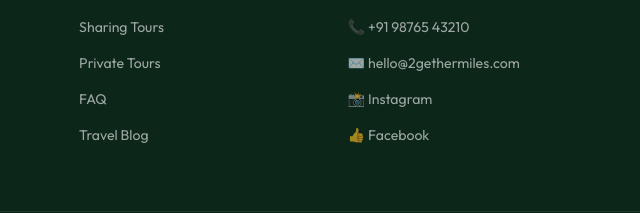
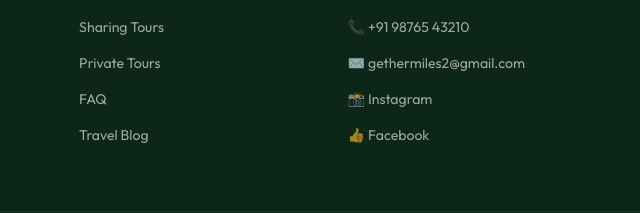
Before and after one commit to surajitoraon07-cloud/2GetherMiles, a plain HTML site: page index.html in a window 1280 px wide. Shown: the part 8264-8477 px from the top of the page, 640-1280 px from the left. Drawn offline with nearby package versions, Linux system fonts and the light colour scheme; a web font is replaced by a local one.

Commit message:
Update contact email in footer links

```diff
--- a/index.html
+++ b/index.html
@@ -687,7 +687,7 @@
             <h4>Connect</h4>
             <ul role="list">
               <li><a href="tel:+919876543210">📞 +91 98765 43210</a></li>
-              <li><a href="mailto:hello@2gethermiles.com">✉️ hello@2gethermiles.com</a></li>
+              <li><a href="mailto:hello@2gethermiles.com">✉️ gethermiles2@gmail.com</a></li>
               <li><a href="#social-instagram">📸 Instagram</a></li>
               <li><a href="#social-facebook">👍 Facebook</a></li>
             </ul>
```
